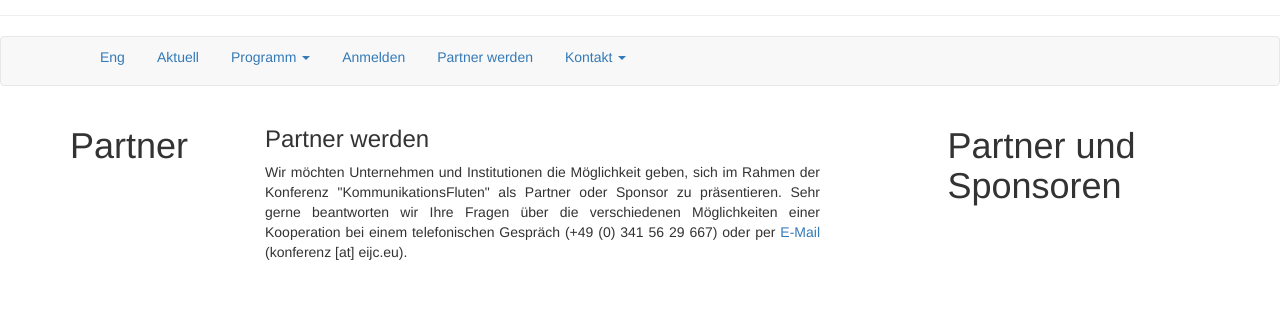
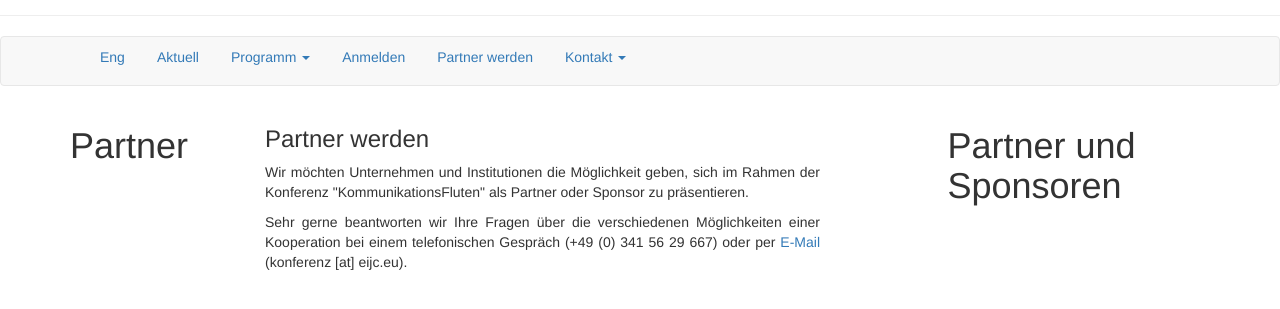
Before and after one commit to susedev/test, a Jekyll site: the page built from partner-werden.html, in a window 1280 px wide, cut to the strip 131-440 px from the top of the page. Built offline with Jekyll 4.4.1, drawn with Linux system fonts in a browser that asks for light colours; nearby versions of some CDN libraries.

Commit message:
Edit from JekyllCMS

```diff
--- a/partner-werden.html
+++ b/partner-werden.html
@@ -3,4 +3,6 @@ title: Partner
 ---
 <h3>Partner werden</h3>
 
-<p style="text-align: justify;">Wir m&ouml;chten Unternehmen und Institutionen die M&ouml;glichkeit geben, sich im Rahmen der Konferenz &quot;KommunikationsFluten&quot; als Partner oder Sponsor zu pr&auml;sentieren. Sehr gerne beantworten wir Ihre Fragen &uuml;ber die verschiedenen M&ouml;glichkeiten einer Kooperation bei einem telefonischen Gespr&auml;ch (+49 (0) 341 56 29 667) oder per <a href="mailto:konferenz@eijc.eu?subject=Partner%20werden">E-Mail</a> (konferenz [at] eijc.eu).</p>
+<p style="text-align: justify;">Wir m&ouml;chten Unternehmen und Institutionen die M&ouml;glichkeit geben, sich im Rahmen der Konferenz &quot;KommunikationsFluten&quot; als Partner oder Sponsor zu pr&auml;sentieren.</p>
+
+<p style="text-align: justify;">Sehr gerne beantworten wir Ihre Fragen &uuml;ber die verschiedenen M&ouml;glichkeiten einer Kooperation bei einem telefonischen Gespr&auml;ch (+49 (0) 341 56 29 667) oder per <a href="mailto:konferenz@eijc.eu?subject=Partner%20werden">E-Mail</a> (konferenz [at] eijc.eu).</p>
```
